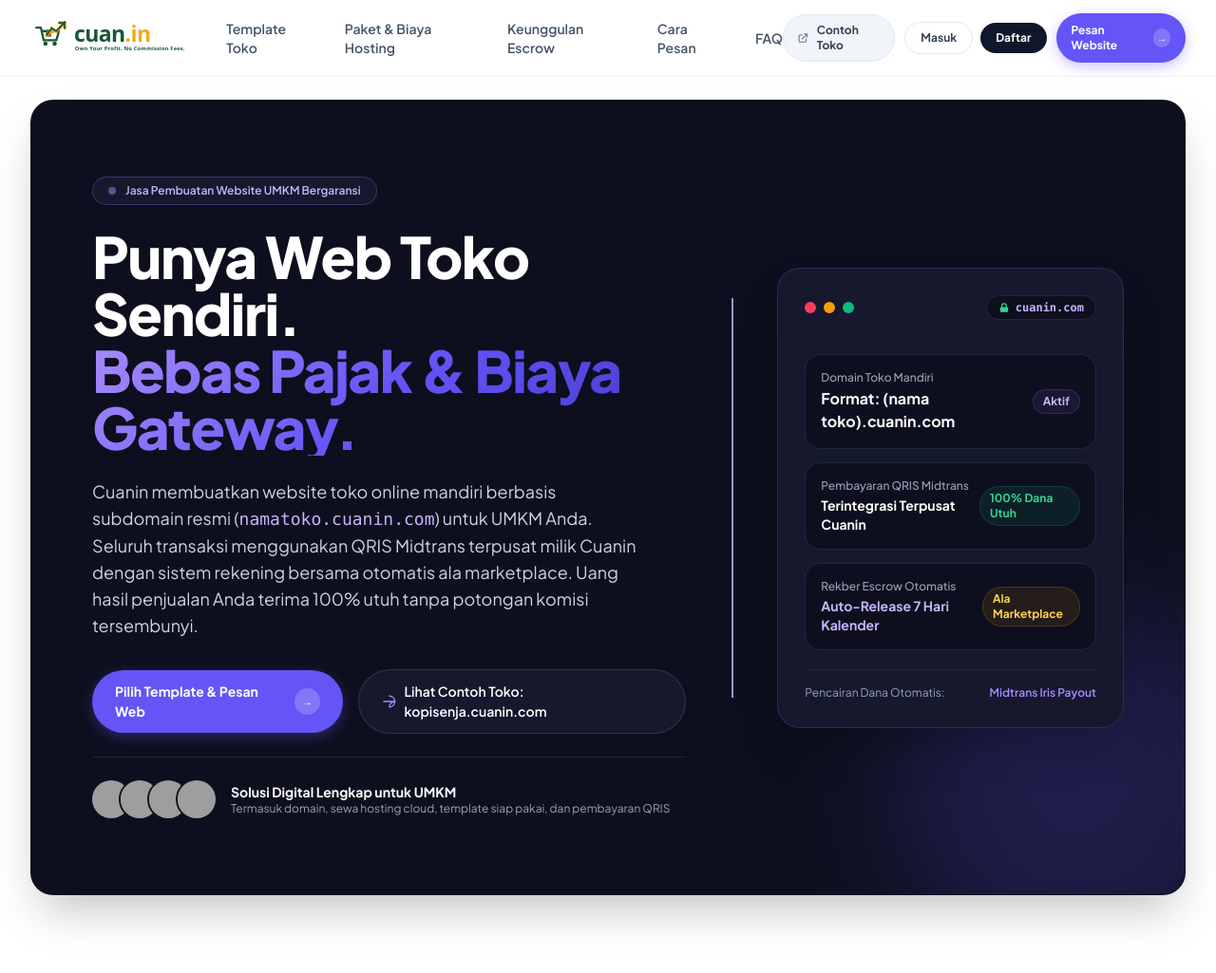
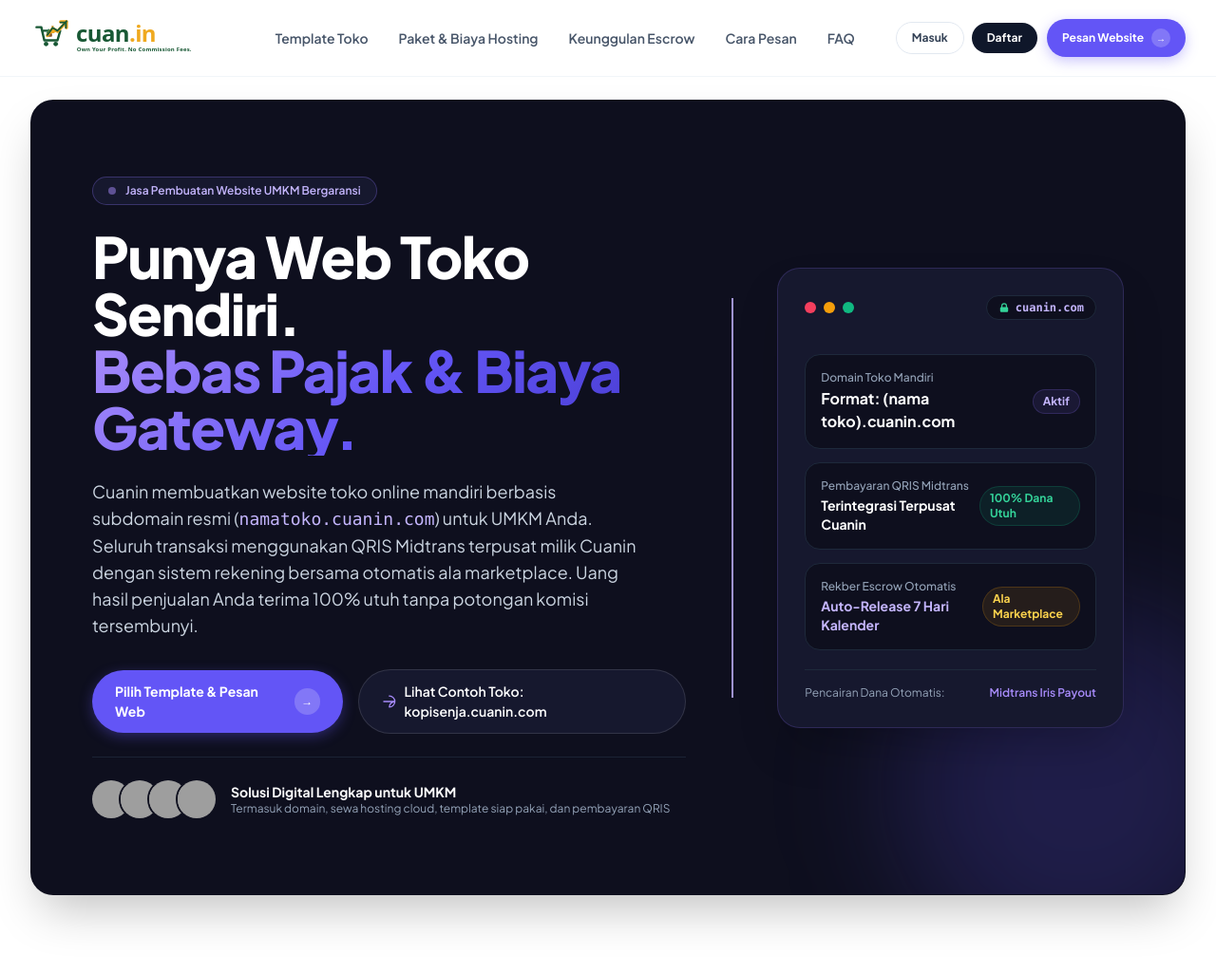
Before and after one commit to CahyaDwiSaputra/cuanin, a website: page public/index.html in a window 1280 px wide. Shown: the top 1025 px of the page at 95% size. Drawn offline with Linux system fonts and the light colour scheme; no server answers; grey boxes are pictures that could not be loaded.

Commit message:
refactor: remove redundant contoh toko button from top navbar

```diff
--- a/public/index.html
+++ b/public/index.html
@@ -97,27 +97,6 @@
 
           <!-- Right Header Action Buttons -->
           <div class="flex items-center gap-2.5">
-            <a
-              href="/toko/kopisenja"
-              target="_blank"
-              class="hidden md:inline-flex items-center gap-2 px-3.5 py-2 rounded-full text-xs font-bold text-slate-700 bg-slate-100 hover:bg-slate-200 border border-slate-200 transition-all"
-            >
-              <svg
-                class="w-3.5 h-3.5 text-slate-500"
-                fill="none"
-                stroke="currentColor"
-                viewBox="0 0 24 24"
-              >
-                <path
-                  stroke-linecap="round"
-                  stroke-linejoin="round"
-                  stroke-width="2"
-                  d="M10 6H6a2 2 0 00-2 2v10a2 2 0 002 2h10a2 2 0 002-2v-4M14 4h6m0 0v6m0-6L10 14"
-                ></path>
-              </svg>
-              <span>Contoh Toko</span>
-            </a>
-
             <!-- Guest Auth Buttons -->
             <div id="nav-guest-actions" class="flex items-center gap-1.5 sm:gap-2">
               <button
```
